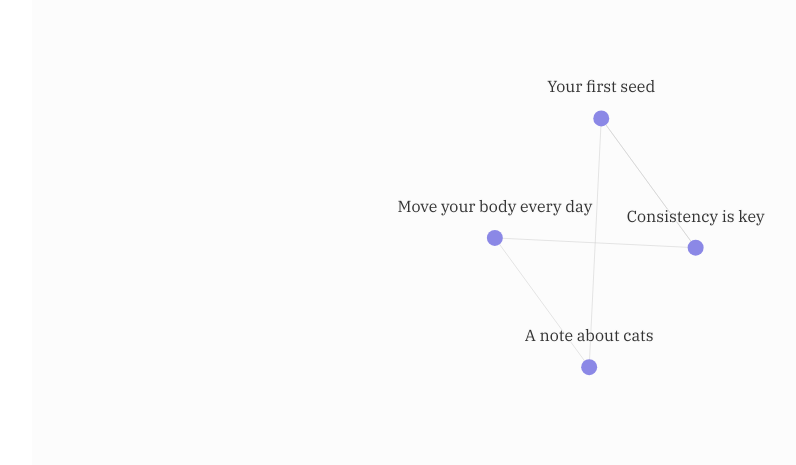
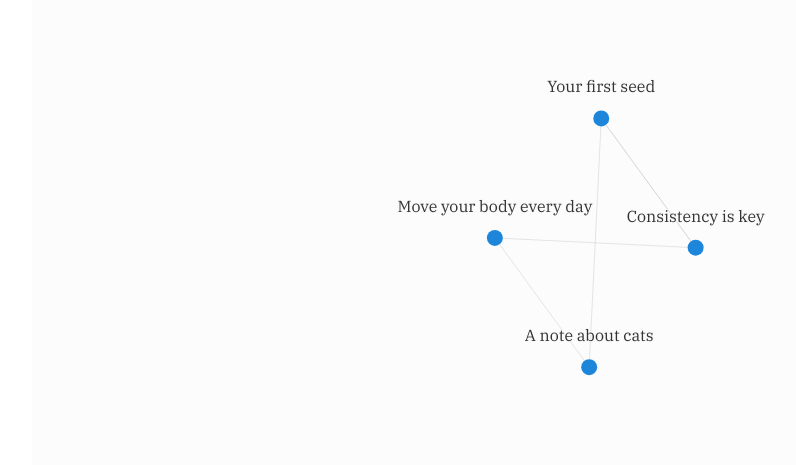
Before and after one commit to macedotavares/senhortavares, a Jekyll site: the page built from _pages/graph.md, in a window 1280 px wide. Shown: the part 312-777 px from the top of the page, without its empty margins (45-841 px from the left). Built offline with Jekyll 4.4.1, drawn with Linux system fonts in a browser that asks for light colours.

Commit message:
graph node color

```diff
--- a/_includes/notes_graph.html
+++ b/_includes/notes_graph.html
@@ -6,7 +6,7 @@
 
   .nodes circle {
     cursor: pointer;
-    fill: #8b88e6;
+    fill: #1d86db;
     transition: all 0.15s ease-out;
   }
 
```
